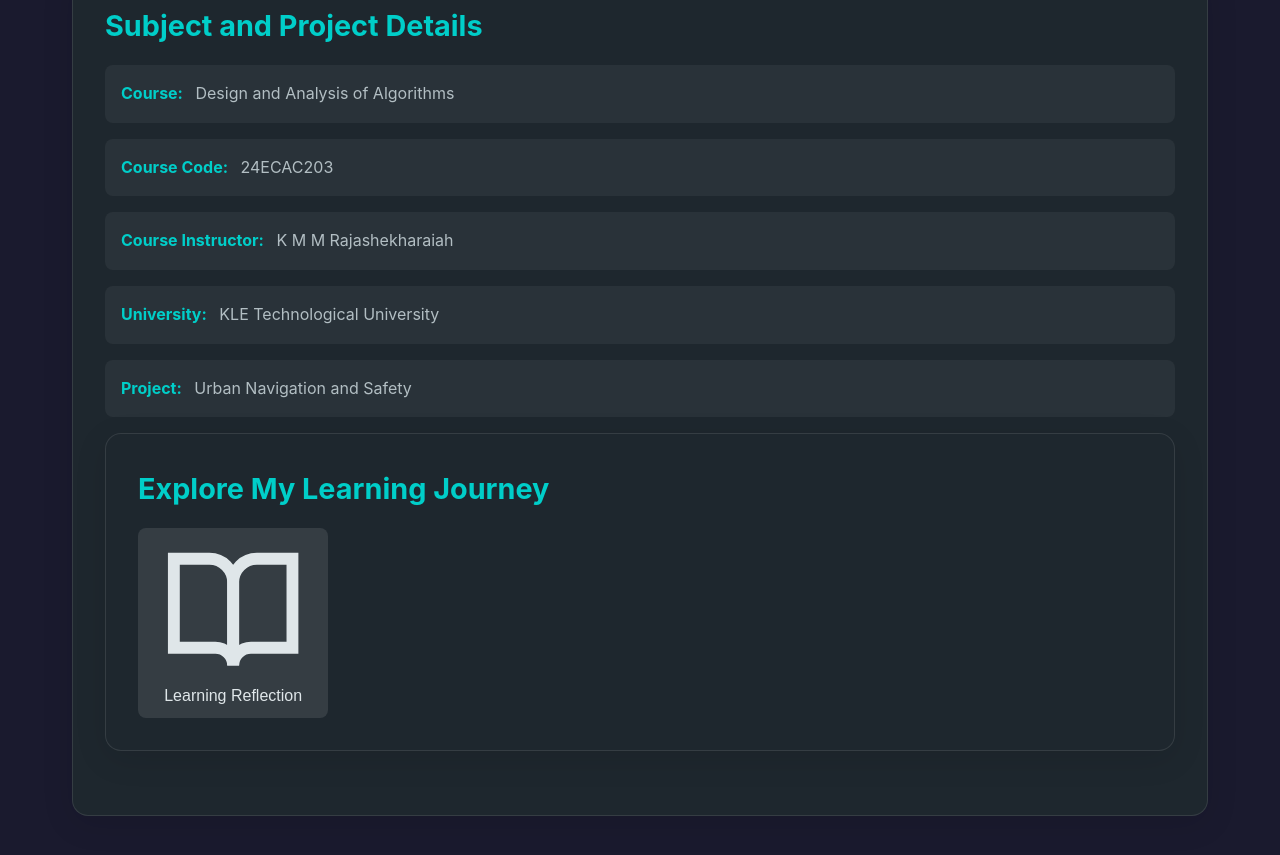
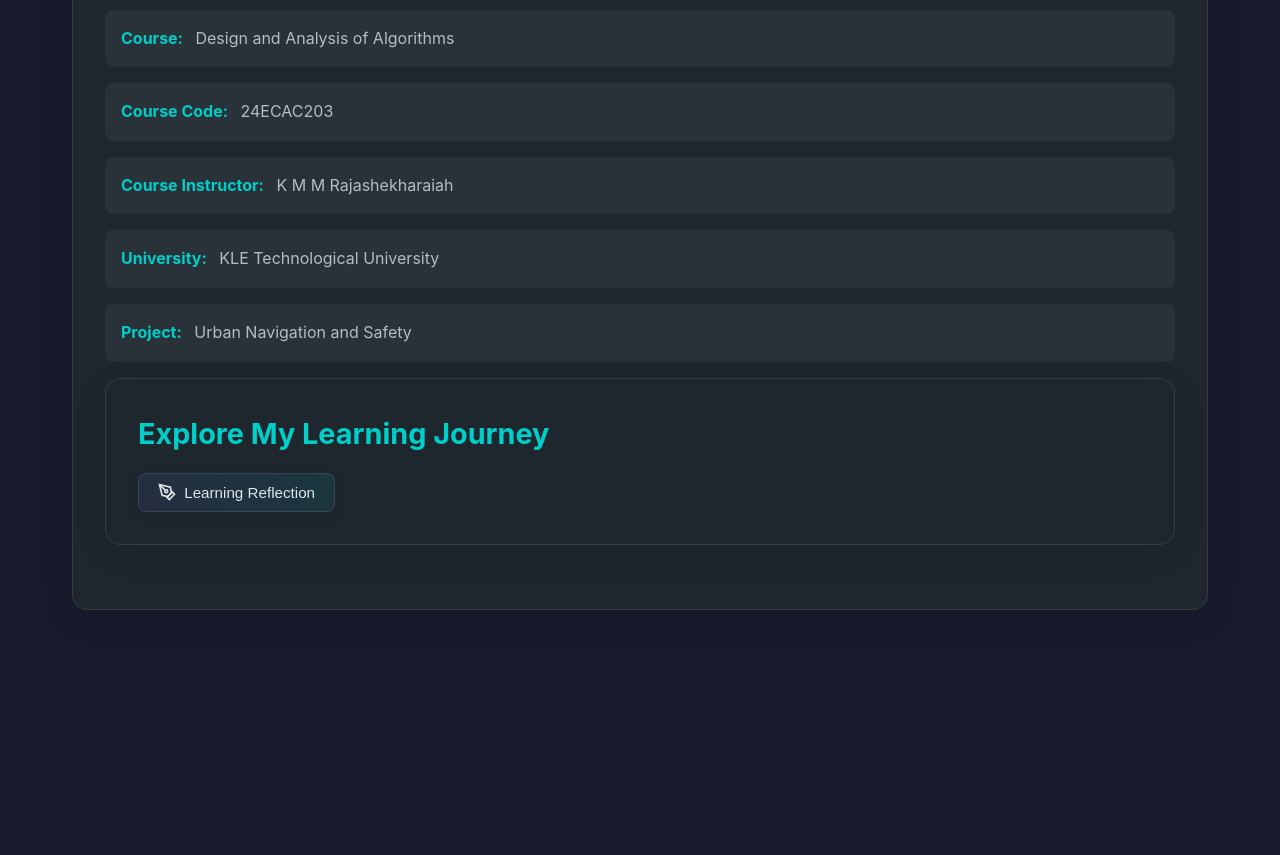
Before and after one commit to i-am-Pratik/daa, a plain HTML site: page me.html in a window 1280 px wide. Shown: the part 789-1644 px from the top of the page. After the commit the page ends 1463 px from the top, so only its background shows below. Drawn offline with Linux system fonts and the light colour scheme.

Commit message:
Update me.html

```diff
--- a/me.html
+++ b/me.html
@@ -61,16 +61,59 @@
             gap: 1rem;
         }
 
+               /* Enhanced Button Styles */
         .btn {
-            background: rgba(255, 255, 255, 0.1);
-            border: none;
-            padding: 0.8rem 1.5rem;
+            background: linear-gradient(
+                45deg,
+                rgba(108, 92, 231, 0.1),
+                rgba(0, 206, 201, 0.1)
+            );
+            border: 1px solid rgba(255, 255, 255, 0.1);
+            padding: 0.6rem 1.2rem;
             color: var(--text-primary);
             border-radius: 8px;
             cursor: pointer;
             transition: all 0.3s ease;
-            font-size: 1rem;
+            font-size: 0.95rem;
+            display: inline-flex;
+            align-items: center;
+            gap: 0.5rem;
+            box-shadow: 0 4px 12px rgba(0, 0, 0, 0.1);
         }
+
+        .btn:hover {
+            background: linear-gradient(
+                45deg,
+                rgba(108, 92, 231, 0.2),
+                rgba(0, 206, 201, 0.2)
+            );
+            transform: translateY(-2px);
+            box-shadow: 0 6px 16px rgba(0, 0, 0, 0.2);
+        }
+
+        .btn svg {
+            width: 18px;
+            height: 18px;
+            stroke-width: 2.2;
+            transition: all 0.3s ease;
+        }
+
+        .btn:hover svg {
+            transform: translateX(2px);
+            stroke: var(--accent);
+        }
+
+        /* Keep existing section styles */
+        /* ... */
+
+        /* Enhanced icon animations */
+        @keyframes float {
+            0% { transform: translateY(0px); }
+            50% { transform: translateY(-2px); }
+            100% { transform: translateY(0px); }
+        }
+
+
 
         .btn:hover {
             background: rgba(255, 255, 255, 0.2);
@@ -159,11 +202,11 @@
 </head>
 <body>
     <div class="container">
-                <header>
+         <header>
             <h1>Student Portfolio</h1>
             <nav>
                 <button class="btn" onclick="location.href='../index.html'">
-                    <svg viewBox="0 0 24 24" fill="none" stroke="currentColor" stroke-width="2">
+                    <svg viewBox="0 0 24 24" fill="none" stroke="currentColor">
                         <path d="M3 9l9-7 9 7v11a2 2 0 0 1-2 2H5a2 2 0 0 1-2-2z"></path>
                         <polyline points="9 22 9 12 15 12 15 22"></polyline>
                     </svg>
@@ -190,12 +233,14 @@
                     <li><strong>University:</strong> KLE Technological University</li>
                     <li><strong>Project:</strong> Urban Navigation and Safety</li>
                 </ul>
-                       <section class="reflection">
+               <section class="reflection">
                 <h2>Explore My Learning Journey</h2>
                 <button class="btn" onclick="location.href='reflections_pratik.html'">
-                    <svg viewBox="0 0 24 24" fill="none" stroke="currentColor" stroke-width="2">
-                        <path d="M2 3h6a4 4 0 0 1 4 4v14a3 3 0 0 0-3-3H2z"></path>
-                        <path d="M22 3h-6a4 4 0 0 0-4 4v14a3 3 0 0 1 3-3h7z"></path>
+                    <svg viewBox="0 0 24 24" fill="none" stroke="currentColor">
+                        <path d="M12 19l7-7 3 3-7 7-3-3z"></path>
+                        <path d="M18 13l-1.5-7.5L2 2l3.5 14.5L13 18l5-5z"></path>
+                        <path d="M2 2l7.586 7.586"></path>
+                        <circle cx="11" cy="11" r="2"></circle>
                     </svg>
                     Learning Reflection
                 </button>
```
